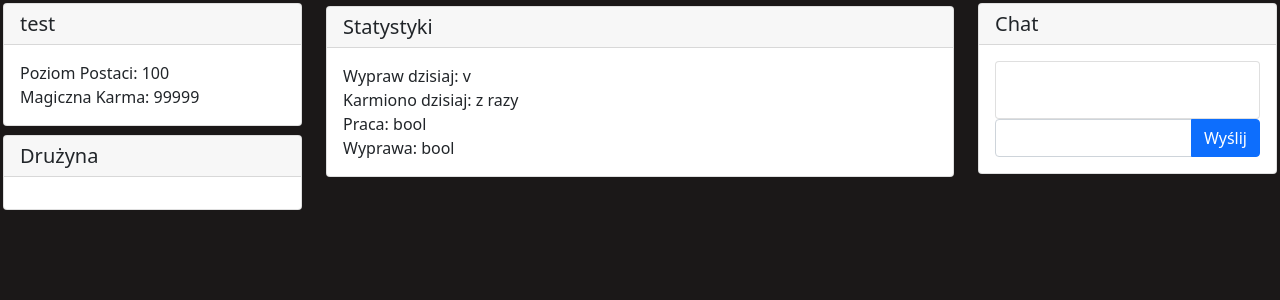
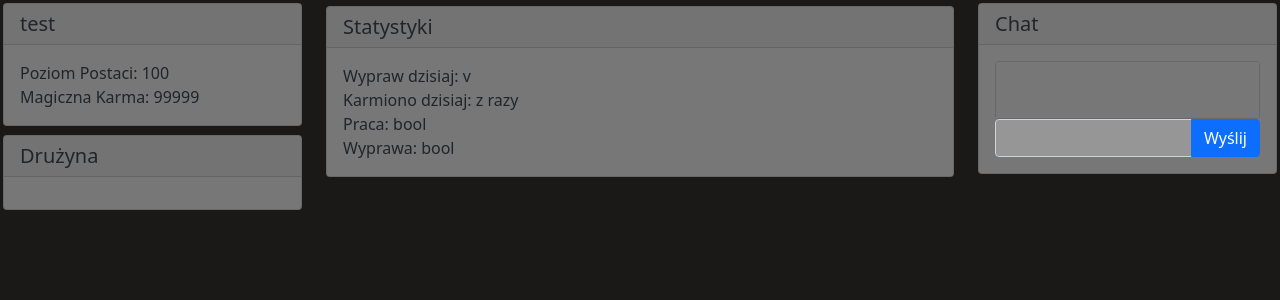
Before and after one commit to MichalKandybowicz/MK-projekt, a Django app: page /test/ in a window 1280 px wide. Shown: the part 56-356 px from the top of the page. Run offline with Django 3.2, Linux system fonts and the light colour scheme.

Commit message:
Ciemniejsze Obiekty

```diff
--- a/templates/pages/test.html
+++ b/templates/pages/test.html
@@ -89,7 +89,7 @@ body {
 <div class="row">
 	<div class="col-3">
         <div>
-            <div class="card" style="margin-top: 1%;margin-left: 1%">
+            <div class="card" style="margin-top: 1%;margin-left: 1%; background-color: #777777" >
                     <div class="card-header">
                         <h5 class="mb-0">test</h5>
                     </div>
@@ -97,7 +97,7 @@ body {
                         <p class="card-text">Poziom Postaci: 100<br>Magiczna Karma: 99999<br></p>
                     </div>
                 </div>
-                <div class="card" style="margin-top: 3%;margin-left: 1%">
+                <div class="card" style="margin-top: 3%;margin-left: 1%; background-color: #777777">
                     <div class="card-header">
                         <h5 class="mb-0">Drużyna</h5>
                     </div>
@@ -109,7 +109,7 @@ body {
     </div>
     <div class="col-6">
         <div>
-            <div class="card" style="margin-top: 1%;">
+            <div class="card" style="margin-top: 1%; background-color: #777777">
                     <div class="card-header">
                         <h5 class="mb-0">Statystyki</h5>
                     </div>
@@ -125,19 +125,19 @@ body {
     </div>
     <div class="col-3">
         <div>
-            <div class="card" style="margin-top: 1%;margin-right: 1%">
+            <div class="card" style="margin-top: 1%;margin-right: 1%; background-color: #777777">
                     <div class="card-header">
                         <h5 class="mb-0">Chat</h5>
                     </div>
                     <div class="card-body">
                         <form>
-                            <div class="card">
-                                <div class="card-body">
+                            <div class="card" style="background-color: #777777">
+                                <div class="card-body" style="background-color: #777777">
                                     <p class="card-text"><br></p>
                                 </div>
                             </div>
                         </form>
-                        <div class="input-group"><input class="form-control" type="text"><button class="btn btn-primary" type="button">Wyślij</button></div>
+                        <div class="input-group"><input class="form-control" style="background-color: #969696" type="text"><button class="btn btn-primary" type="button">Wyślij</button></div>
                     </div>
                 </div>
         </div>
```
